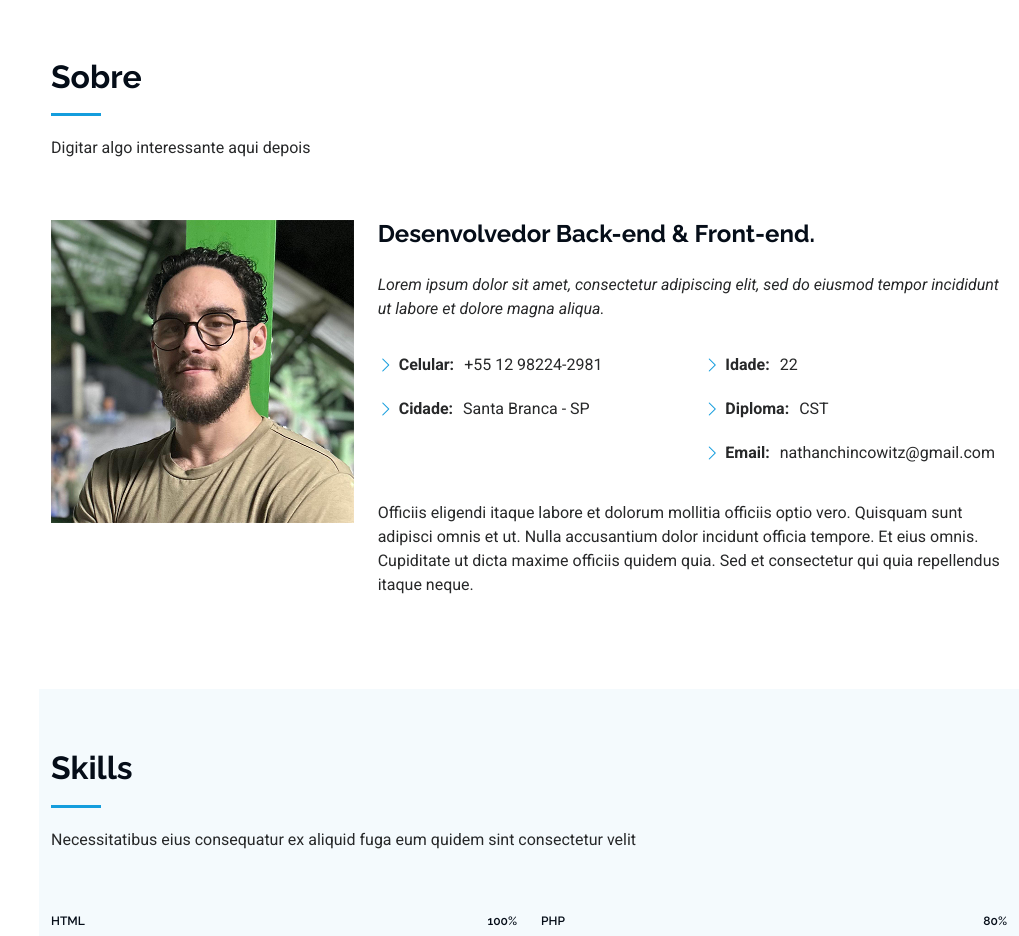
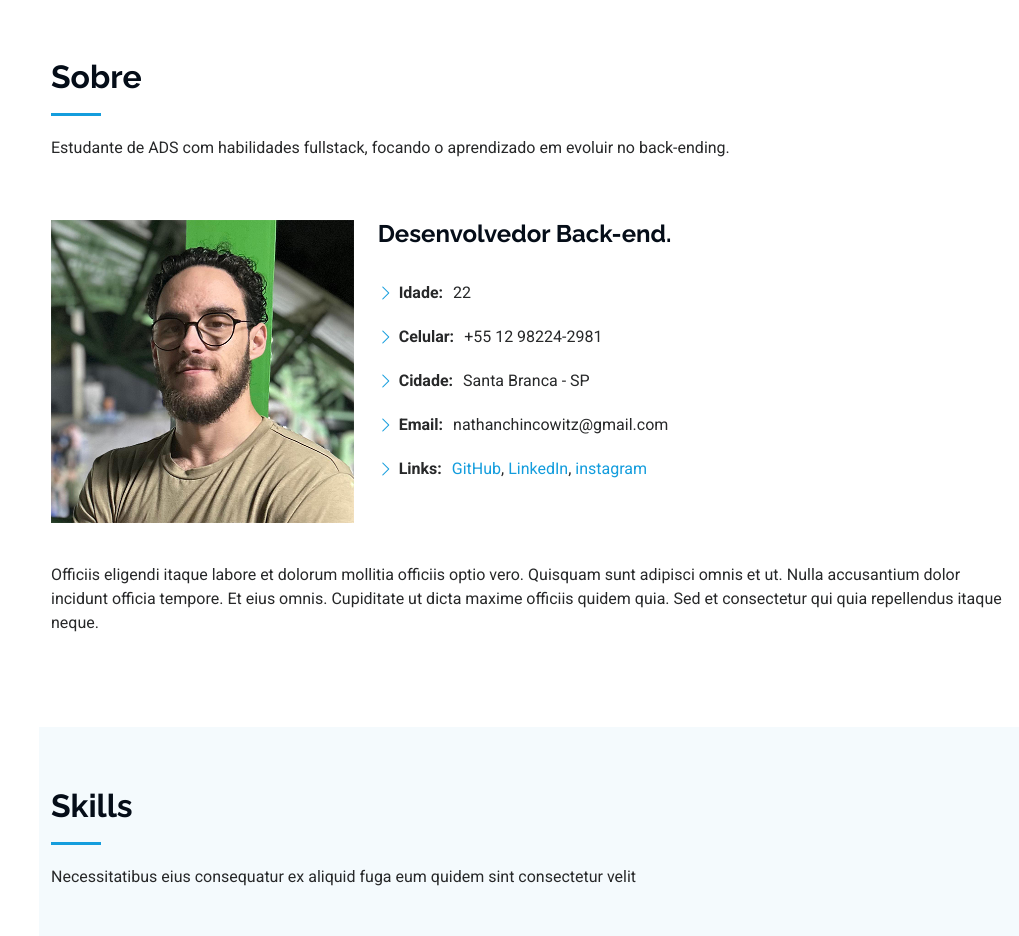
Before and after one commit to NathanChincowitz/Pitch, a plain HTML site: page index.html in a window 1280 px wide. Shown: the part 802-1738 px from the top of the page, without its empty margins (261-1280 px from the left). Drawn offline with Linux system fonts and the light colour scheme.

Commit message:
mais mudanças no sobre

```diff
--- a/index.html
+++ b/index.html
@@ -91,7 +91,7 @@
       <!-- Section Title -->
       <div class="container section-title" data-aos="fade-up">
         <h2>Sobre</h2>
-        <p>Digitar algo interessante aqui depois</p>
+        <p>Estudante de ADS com habilidades fullstack, focando o aprendizado em evoluir no back-ending.</p>
       </div><!-- End Section Title -->
 
       <div class="container" data-aos="fade-up" data-aos-delay="100">
@@ -101,31 +101,28 @@
             <img src="assets/img/my-profile-img.jpg" class="img-fluid" alt="">
           </div>
           <div class="col-lg-8 content">
-            <h2>Desenvolvedor Back-end &amp; Front-end.</h2>
-            <p class="fst-italic py-3">
-              Lorem ipsum dolor sit amet, consectetur adipiscing elit, sed do eiusmod tempor incididunt ut labore et dolore
-              magna aliqua.
-            </p>
+            <h2>Desenvolvedor Back-end.</h2>
+            <br>
             <div class="row">
-              <div class="col-lg-6">
+              <div class="col-lg-12">
                 <ul>
+                  <li><i class="bi bi-chevron-right"></i> <strong>Idade:</strong> <span>22</span></li>
                   <li><i class="bi bi-chevron-right"></i> <strong>Celular:</strong> <span>+55 12 98224-2981</span></li>
                   <li><i class="bi bi-chevron-right"></i> <strong>Cidade:</strong> <span>Santa Branca - SP</span></li>
-                </ul>
-              </div>
-              <div class="col-lg-6">
-                <ul>
-                  <li><i class="bi bi-chevron-right"></i> <strong>Idade:</strong> <span>22</span></li>
-                  <li><i class="bi bi-chevron-right"></i> <strong>Diploma:</strong> <span>CST</span></li>
                   <li><i class="bi bi-chevron-right"></i> <strong>Email:</strong> <span>nathanchincowitz@gmail.com</span></li>
+                  <li><i class="bi bi-chevron-right"></i> <strong>Links:</strong>
+                    <a href="https://github.com/NathanChincowitz" target="_blank"><span>GitHub</span></a><a>,&#160;</a>
+                    <a href="https://www.linkedin.com/in/nathan-chincowitz/" target="_blank"><span>LinkedIn</span></a><a>,&#160;</a>
+                    <a href="https://www.instagram.com/nchincowitz/" target="_blank"><span>instagram</span></a>
+                  </li>
                 </ul>
               </div>
             </div>
-            <p class="py-3">
-              Officiis eligendi itaque labore et dolorum mollitia officiis optio vero. Quisquam sunt adipisci omnis et ut. Nulla accusantium dolor incidunt officia tempore. Et eius omnis.
-              Cupiditate ut dicta maxime officiis quidem quia. Sed et consectetur qui quia repellendus itaque neque.
-            </p>
           </div>
+          <p class="py-3">
+            Officiis eligendi itaque labore et dolorum mollitia officiis optio vero. Quisquam sunt adipisci omnis et ut. Nulla accusantium dolor incidunt officia tempore. Et eius omnis.
+            Cupiditate ut dicta maxime officiis quidem quia. Sed et consectetur qui quia repellendus itaque neque.
+          </p>
         </div>
 
       </div>
```
